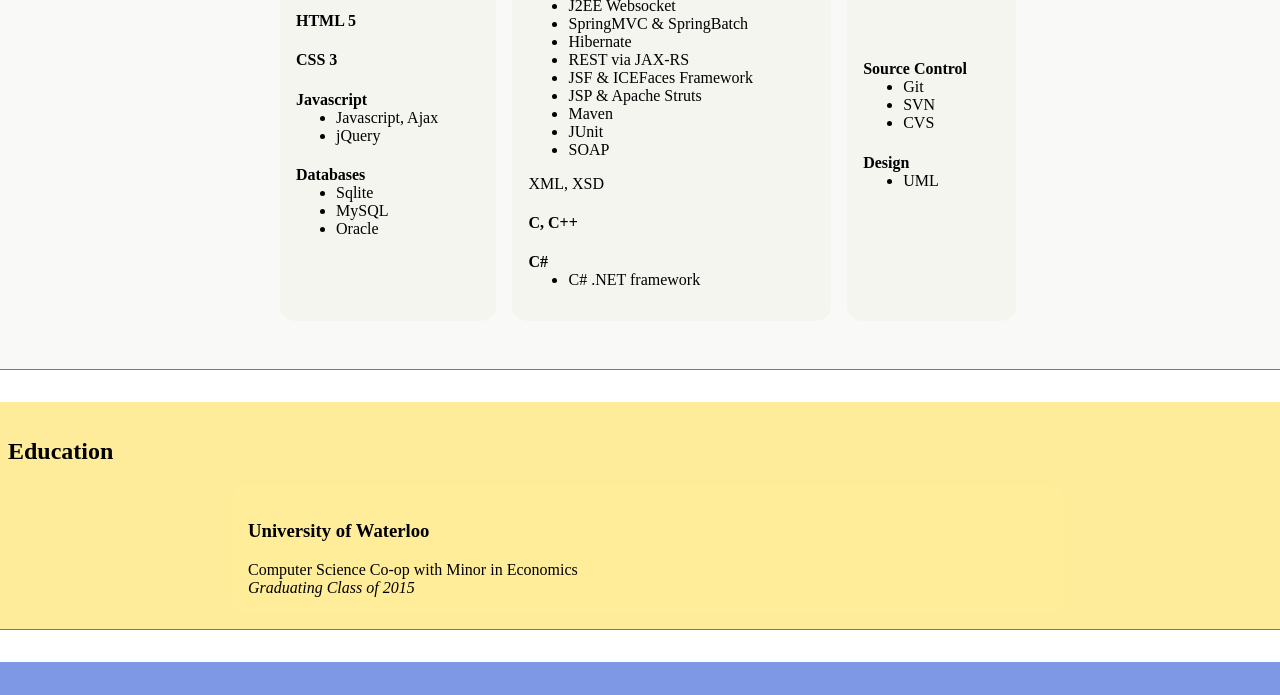
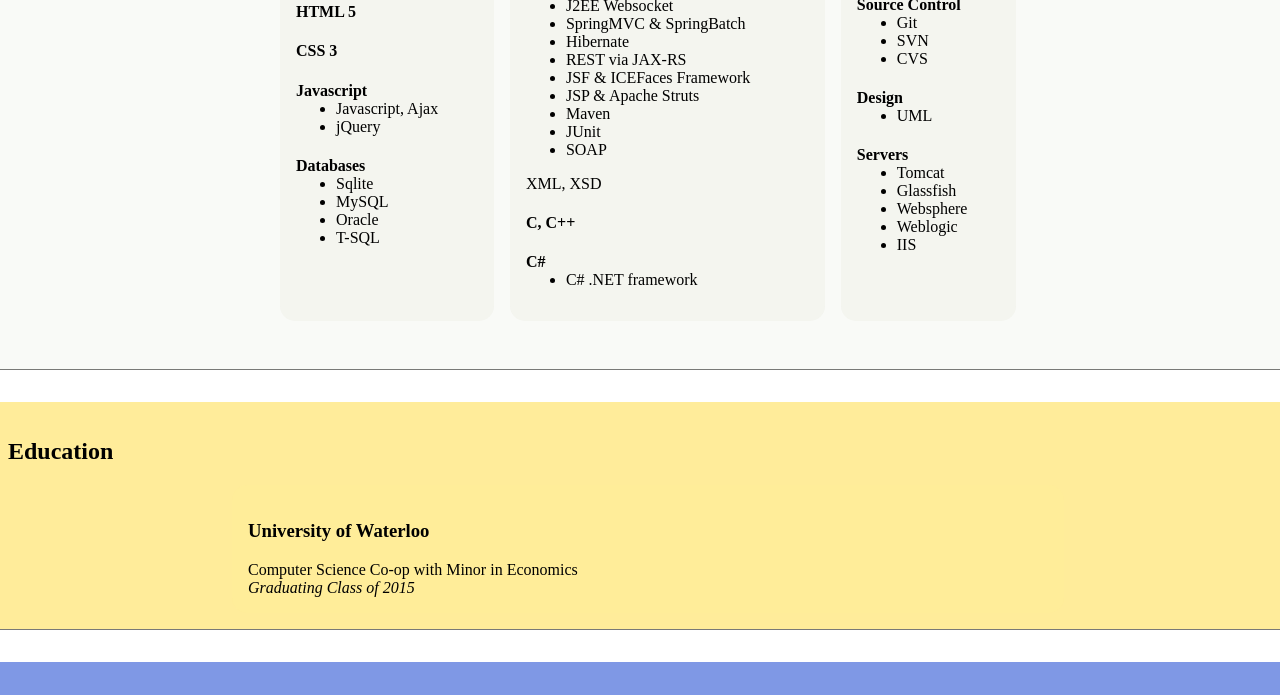
Before and after one commit to r2ysxu/r2ysxu.github.io, a plain HTML site: page index.html in a window 1280 px wide. Shown: the part 1226-1921 px from the top of the page. Drawn offline with Linux system fonts and the light colour scheme; a web font is replaced by a local one.

Commit message:
Added server to quals

```diff
--- a/index.html
+++ b/index.html
@@ -344,6 +344,7 @@
                                 <li>Sqlite</li>
                                 <li>MySQL</li>
                                 <li>Oracle</li>
+                                <li>T-SQL</li>
                             </ul>
 	    				</td>
 	    				<td>
@@ -377,6 +378,14 @@
                             <h4>Design</h4>
                             <ul>
                                 <li>UML</li>
+                            </ul>
+                            <h4>Servers</h4>
+                            <ul>
+                                <li>Tomcat</li>
+                                <li>Glassfish</li>
+                                <li>Websphere</li>
+                                <li>Weblogic</li>
+                                <li>IIS</li>
                             </ul>
                         </td>
 	    			</tr>
@@ -483,7 +492,7 @@
     <!-- Footer-->
     <footer>
         <hr />
-        <p>Last updated on : 16 October 2015 <br />
+        <p>Last updated on : 19 October 2015 <br />
         Contact : <a href="mailto:r2ysxu@gmail.com">r2ysxu@gmail.com</a></p>
     </footer>
 
```
Also changed, not shown: resume-printable.html (+1 -1 lines).
